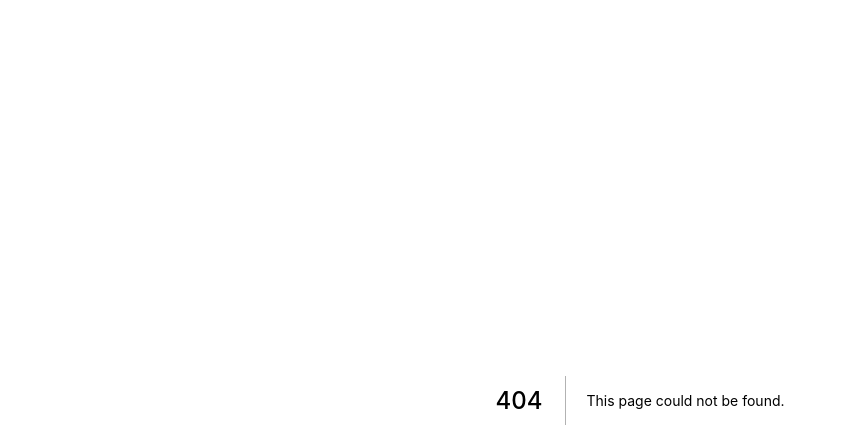
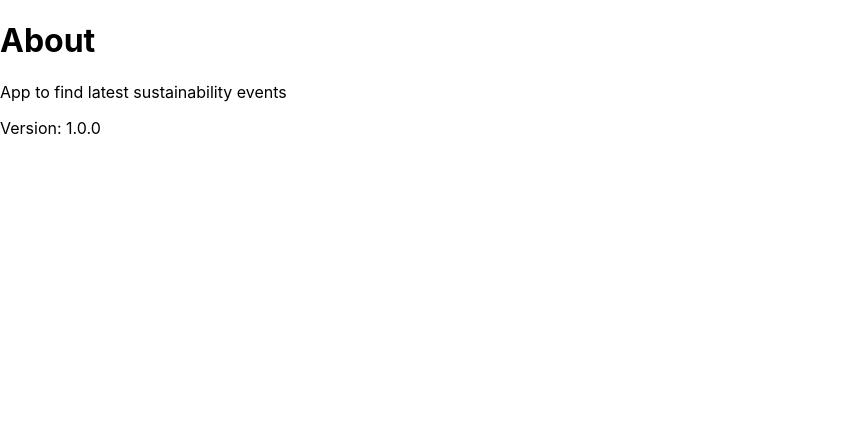
Before and after one commit to LawrenceMueller/EventFinder, a Next.js app: page /about in a window 1280 px wide. Before the commit this address had no page. Shown: the top 448 px of the page, without its empty margins (0-847 px from the left). Built offline with nearby package versions, Linux system fonts and the light colour scheme.

Commit message:
initial commit, mostly boilerplate

```diff
--- /dev/null
+++ b/pages/about.js
@@ -0,0 +1,9 @@
+export default function AboutPage() {
+  return (
+    <div>
+      <h1>About</h1>
+      <p>App to find latest sustainability events</p>
+      <p>Version: 1.0.0</p>
+    </div>
+  );
+}
```
Also changed, not shown: pages/events/[slug].js (added, +7 -0 lines), pages/events/add.js (added, +7 -0 lines), pages/events/index.js (added, +7 -0 lines).
